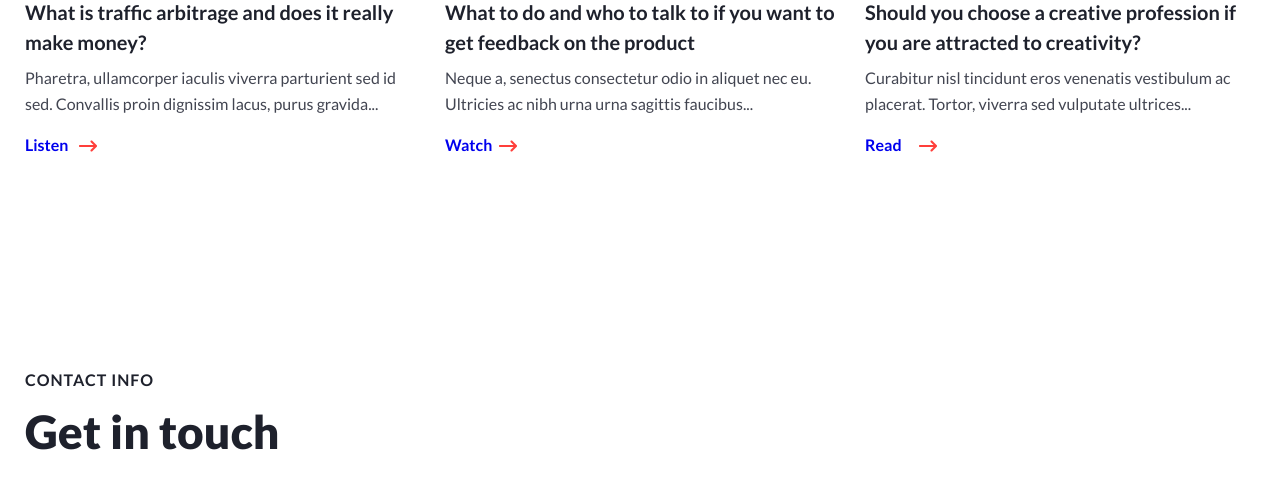
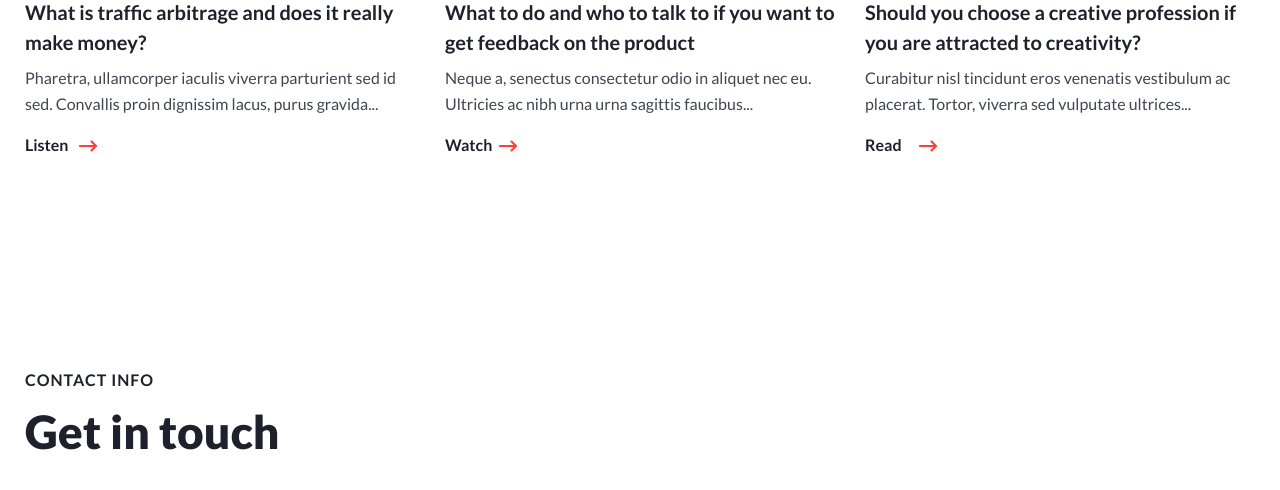
Before and after one commit to Huseynov98/createx, a plain HTML site: page index.html in a window 1280 px wide. Shown: the part 7582-8072 px from the top of the page. Drawn offline with nearby package versions, Linux system fonts and the light colour scheme.

Commit message:
внес изменеие

```diff
--- a/style.css
+++ b/style.css
@@ -1345,6 +1345,15 @@ p {
   color: #1e212c;
   width: 360px;
 }
+
+.blog__item-button a {
+  color: #1e212c;
+}
+.blog__item-button:hover a {
+  color: #f75e05;
+  transition: all 0.5s;
+}
+
 .blog__item-button::before {
   display: block;
   position: absolute;
@@ -1354,6 +1363,7 @@ p {
   width: 20px;
   height: 20px;
   background: url("./resources/icon/Line (Stroke).png") no-repeat;
+  cursor: pointer;
 }
 
 /* ======================================================================= */
```
